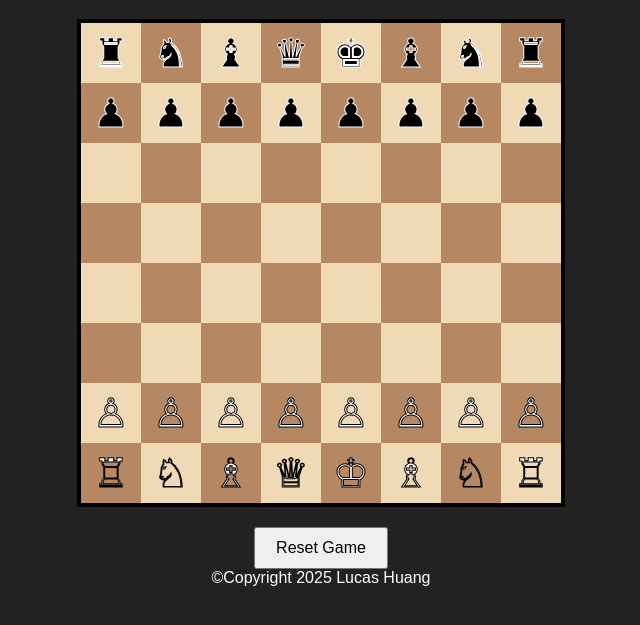
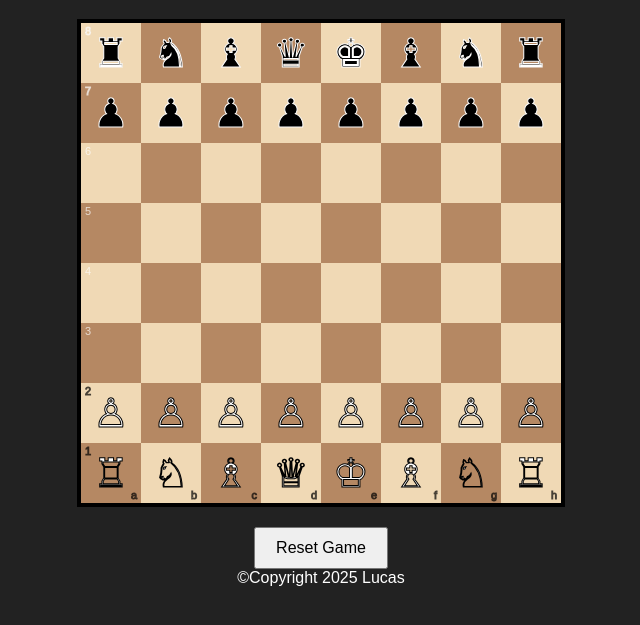
Before and after one commit to TheRedDragon86/TheRedDragon86.github.io, a plain HTML site: page index.html in a window 1280 px wide. Shown: the part 89-714 px from the top of the page, without its empty margins (319-959 px from the left). Drawn offline with Linux system fonts and the light colour scheme.

Commit message:
Update index.html

```diff
--- a/index.html
+++ b/index.html
@@ -18,7 +18,6 @@
         display: grid;
         grid-template-columns: repeat(8, 60px);
         grid-template-rows: repeat(8, 60px);
-        gap: 0;
         border: 4px solid #000;
       }
 
@@ -37,11 +36,12 @@
       .white {
         background: #f0d9b5;
       }
+
       .black {
         background: #b58863;
       }
 
-      /* Colored pieces with outline for visibility */
+      /* Chess pieces */
       .piece-white {
         color: white;
         -webkit-text-stroke: 1px black;
@@ -52,9 +52,26 @@
         -webkit-text-stroke: 1px white;
       }
 
-      /* Highlight selected square */
+      /* Selected square */
       .selected {
         outline: 3px solid yellow;
+      }
+
+      /* Coordinates */
+      .file {
+        position: absolute;
+        bottom: 2px;
+        right: 4px;
+        font-size: 11px;
+        opacity: 0.7;
+      }
+
+      .rank {
+        position: absolute;
+        top: 2px;
+        left: 4px;
+        font-size: 11px;
+        opacity: 0.7;
       }
 
       #resetBtn {
@@ -71,12 +88,11 @@
 
     <div class="board" id="board"></div>
     <button id="resetBtn">Reset Game</button>
-    <footer>&copy;Copyright 2025 Lucas Huang</footer>
+    <footer>&copy;Copyright 2025 Lucas</footer>
 
     <script>
       const boardElement = document.getElementById("board");
 
-      // Unicode pieces
       const figures = {
         P: "♙",
         R: "♖",
@@ -92,7 +108,7 @@
         k: "♚",
       };
 
-      let initialBoard = [
+      const initialBoard = [
         ["r", "n", "b", "q", "k", "b", "n", "r"],
         ["p", "p", "p", "p", "p", "p", "p", "p"],
         ["", "", "", "", "", "", "", ""],
@@ -108,6 +124,7 @@
 
       function drawBoard() {
         boardElement.innerHTML = "";
+
         for (let row = 0; row < 8; row++) {
           for (let col = 0; col < 8; col++) {
             const square = document.createElement("div");
@@ -119,16 +136,32 @@
             const piece = board[row][col];
             if (piece) {
               square.textContent = figures[piece];
-              if (piece === piece.toUpperCase()) {
-                square.classList.add("piece-white");
-              } else {
-                square.classList.add("piece-black");
-              }
+              square.classList.add(
+                piece === piece.toUpperCase() ? "piece-white" : "piece-black"
+              );
+            }
+
+            // File letters (a-h) on bottom row
+            if (row === 7) {
+              const file = document.createElement("div");
+              file.className = "file";
+              file.textContent = String.fromCharCode(97 + col);
+              square.appendChild(file);
+            }
+
+            // Rank numbers (1-8) on left column
+            if (col === 0) {
+              const rank = document.createElement("div");
+              rank.className = "rank";
+              rank.textContent = 8 - row;
+              square.appendChild(rank);
             }
 
             square.addEventListener("click", onSquareClick);
-            if (selected && selected.row == row && selected.col == col)
+
+            if (selected && selected.row === row && selected.col === col) {
               square.classList.add("selected");
+            }
 
             boardElement.appendChild(square);
           }
@@ -136,19 +169,18 @@
       }
 
       function onSquareClick(e) {
-        const row = parseInt(e.target.dataset.row);
-        const col = parseInt(e.target.dataset.col);
+        const square = e.currentTarget;
+        const row = parseInt(square.dataset.row);
+        const col = parseInt(square.dataset.col);
 
         if (selected) {
-          // Move piece / capture
           board[row][col] = board[selected.row][selected.col];
           board[selected.row][selected.col] = "";
           selected = null;
-        } else {
-          if (board[row][col] !== "") {
-            selected = { row, col };
-          }
+        } else if (board[row][col] !== "") {
+          selected = { row, col };
         }
+
         drawBoard();
       }
 
```
